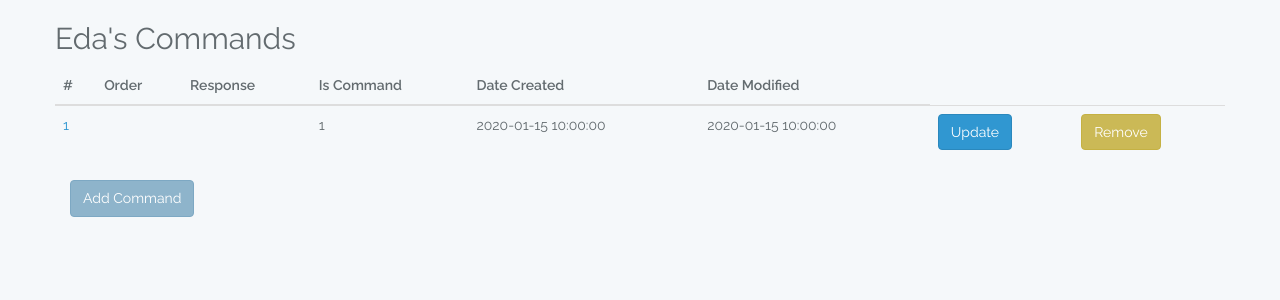
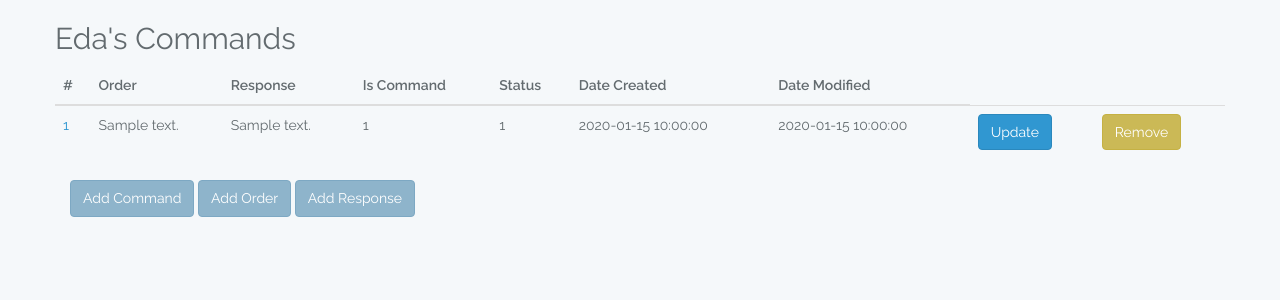
Before and after one commit to brianmadmaxsy/Eda, a Laravel app: page /commands in a window 1280 px wide. Shown: the top 300 px of the page. Run offline with Laravel 8, Linux system fonts and the light colour scheme; tables that the repository leaves empty hold one stand-in row (values such as "Sample post"); settings files or empty folders that the repository lacks are supplied.

Commit message:
Adding to display Commands

```diff
--- a/eda/app/Command.php
+++ b/eda/app/Command.php
@@ -3,8 +3,12 @@
 namespace App;
 
 use Illuminate\Database\Eloquent\Model;
+use Illuminate\Database\Eloquent\SoftDeletes;
 
 class Command extends Model
 {
-    //
+    use SoftDeletes;
+    protected $table = "commands";
+    protected $fillable = ['order_id', 'response_id', 'is_command', 'status'];
+    protected $dates = ['deleted_at'];
 }
--- a/eda/app/Http/Controllers/CommandResourceController.php
+++ b/eda/app/Http/Controllers/CommandResourceController.php
@@ -2,12 +2,13 @@
 
 namespace App\Http\Controllers;
 
+use App\Command;
+use App\Order;
+use App\Response;
 use Illuminate\Http\Request;
 use Illuminate\Http\RedirectResponse;
 use Illuminate\Database\Eloquent\Model;
-use App\Command;
-use App\Order;
-use App\Response;
+use Illuminate\Support\Facades\DB;
 
 class CommandResourceController extends Controller
 {
@@ -18,7 +19,11 @@ class CommandResourceController extends Controller
      */
     public function index()
     {
-        $commands = Command::paginate(10); //paginate posts to group of n.
+        //$commands = Command::paginate(10); //paginate posts to group of n.
+        $commands = DB::table('commands')
+            ->leftJoin('orders', 'commands.order_id', '=', 'orders.id')
+            ->leftJoin('responses', 'commands.response_id', '=', 'responses.id')
+            ->paginate(10);
 
         return view('EdaContent.displayCommands', ['commands' => $commands]);
     }
@@ -43,11 +48,27 @@ class CommandResourceController extends Controller
     {
         if($request)
         {
-            $order = $request->get('command_order');
-            $response = $request->get('command_response');
+            $post_order = $request->get('command_order');
+            $post_response = $request->get('command_response');
             $is_command = $request->get('is_command');
 
-            dd($order, $response, $is_command);
+            //dd($order, $response,$is_command);
+
+            $order = new Order;
+            $order->cmd_order_text = $post_order;
+            $order->save();
+
+            $response = new Response;
+            $response->cmd_order_id = $order->id;
+            $response->cmd_response_text = $post_response;
+            $response->save();
+
+            $command = new Command;
+            $command->order_id = $order->id;
+            $command->response_id = $response->id;
+            $command->is_command = $is_command;
+            $command->status = 1;
+            $command->save();
 
             return redirect('/commands');
         }
--- a/eda/app/Order.php
+++ b/eda/app/Order.php
@@ -6,5 +6,6 @@ use Illuminate\Database\Eloquent\Model;
 
 class Order extends Model
 {
-    //
+    protected $table = "orders";
+    protected $fillable = ['cmd_order_text'];
 }
--- a/eda/app/Providers/AppServiceProvider.php
+++ b/eda/app/Providers/AppServiceProvider.php
@@ -3,6 +3,7 @@
 namespace App\Providers;
 
 use Illuminate\Support\ServiceProvider;
+use Illuminate\Support\Facades\Schema;
 
 class AppServiceProvider extends ServiceProvider
 {
@@ -13,7 +14,7 @@ class AppServiceProvider extends ServiceProvider
      */
     public function boot()
     {
-        //
+        Schema::defaultStringLength(191);
     }
 
     /**
--- a/eda/app/Response.php
+++ b/eda/app/Response.php
@@ -6,5 +6,6 @@ use Illuminate\Database\Eloquent\Model;
 
 class Response extends Model
 {
-    //
+    protected $table = "responses";
+    protected $fillable = ['cmd_order_id', 'cmd_response_text'];
 }
--- a/eda/resources/views/EdaContent/displayCommands.blade.php
+++ b/eda/resources/views/EdaContent/displayCommands.blade.php
@@ -12,6 +12,7 @@
                     <th scope="col">Order</th>
                     <th scope="col">Response</th>
                     <th scope="col">Is Command</th>
+                    <th scope="col">Status</th>
                     <th scope="col">Date Created</th>
                     <th scope="col">Date Modified</th>
                 </tr>
@@ -23,9 +24,10 @@
                 ?>
                 <tr>
                     <td><a href="commands/{{ $command->id }}">{{ $command->id }}</a></td>
-                    <td>{{ $command->command_order }}</td>
-                    <td>{{ $command->command_response }}</td>
+                    <td>{{ $command->cmd_order_text }}</td>
+                    <td>{{ $command->cmd_response_text }}</td>
                     <td>{{ $command->is_command }}</td>
+                    <td>{{ $command->status }}</td>
                     <td>{{ $command->created_at }}</td>
                     <td>{{ $command->updated_at }}</td>
                     <td><a href="commands/{{ $command->id }}/edit" class="btn btn-primary">Update</a></td>
@@ -39,5 +41,7 @@
     </div>
     {{ $commands->links() }}
     <a href="/commands/create" class="btn btn-info">Add Command</a>
+    <a href="/commands/create" class="btn btn-info">Add Order</a>
+    <a href="/commands/create" class="btn btn-info">Add Response</a>
 </div>
 @endsection
```
